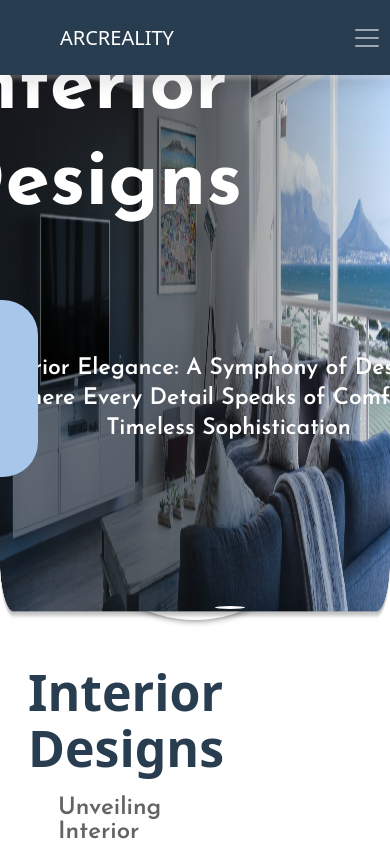
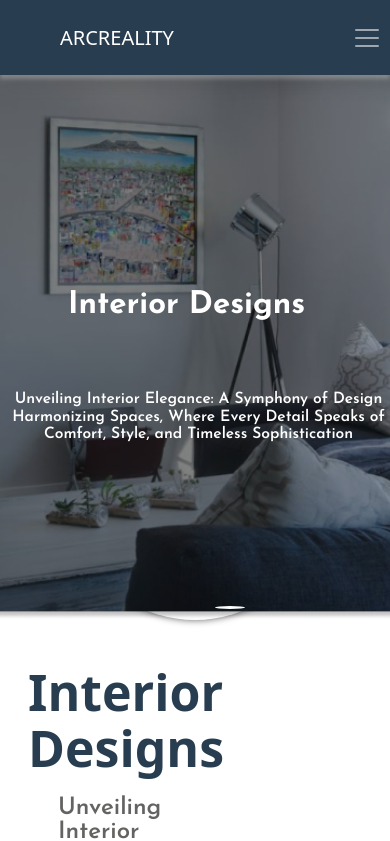
Before and after one commit to karemsaeed20020/ArchReality, a React (Create React App) app: page /infoInterior in a window 390 px wide. Shown: the top 841 px of the page. Built offline with nearby package versions, Linux system fonts and the light colour scheme; a web font is replaced by a local one.

Commit message:
update info

```diff
--- a/src/components/InfoExterior/InfoExterior.css
+++ b/src/components/InfoExterior/InfoExterior.css
@@ -44,7 +44,7 @@
     padding: 15px;
     width: 160px;
   }
-  card {
+  .card {
     margin: 20px;
     background: none;
     border: none;
--- a/src/components/InfoExterior/InfoExterior.jsx
+++ b/src/components/InfoExterior/InfoExterior.jsx
@@ -37,10 +37,10 @@ const InfoExterior = () => {
                 </Carousel>
                 <div className="">
         <div className="details d-flex align-items-center justify-content-between ms-5 mt-1">
-            <div>
+            <div className='res'>
             <h3 className="design">Exterior Designs</h3>
             <p className='desc'>
-            Celebrating the Artistry of Exterior Design: Where Nature Meets Innovation, and Architectural Marvels Redefine Outdoor Spaces with Timeless Elegance and Contemporary Grandeur
+              Celebrating the Artistry of Exterior Design: Where Nature Meets Innovation, and Architectural Marvels Redefine Outdoor Spaces with Timeless Elegance and Contemporary Grandeur
             </p>
 
             </div>
--- a/src/pages/Info/Info.css
+++ b/src/pages/Info/Info.css
@@ -319,3 +319,69 @@
       transform: translateY(0);
     }
   }
+
+  @media (max-width: 575.98px){
+    .slider {
+      object-fit: cover;
+    }
+    .carousel-caption {
+      width: 90%; /* Adjust width for smaller screens */
+      font-size: 6vw; /* Adjust font size for smaller screens */
+      object-fit: cover;
+    }
+    .text6 {
+      font-size: 8vw; /* Adjust font size for smaller screens */
+      margin-bottom: 5vw; /* Adjust margin for smaller screens */
+      text-align: center;
+      position: relative;
+      left: 140px;
+      top: 20px
+    }
+    .line6 {
+      font-size: 4.0vw; /* Adjust font size for smaller screens */
+      line-height: 4.5vw; /* Adjust line height for smaller screens */
+      max-width: 500px;
+      position: relative;
+      left: 150px;
+      top: 40px;
+    }
+    .text7 {
+      font-size: 8vw !important;
+      margin-bottom: 5vw;
+      text-align: center;
+      position: relative;
+      left: 100px;
+      top: -100px;
+
+    }
+    .line7 {
+      font-size: 4.0vw !important; /* Adjust font size for smaller screens */
+      line-height: 4.5vw !important; /* Adjust line height for smaller screens */
+      max-width: 400px !important;
+      position: relative !important;
+      left: -60px !important;
+
+    }
+
+     .text8 {
+      font-size: 8vw; /* Adjust font size for smaller screens */
+      margin-bottom: 5vw; /* Adjust margin for smaller screens */
+      text-align: center;
+      position: relative;
+      left: 120px;
+      top: -150px;
+    }
+
+     .line8 {
+      font-size: 3.5vw; /* Adjust font size for smaller screens */
+      line-height: 4.5vw; /* Adjust line height for smaller screens */
+      max-width: 300px;
+      position: relative;
+      left: -10px;
+      top: -150px;
+    }
+
+    .shape1 {
+      display: none;
+    }
+  }
```
Also changed, not shown: src/components/InfoInterior/InfoInterior.css (line endings or trailing spaces).
